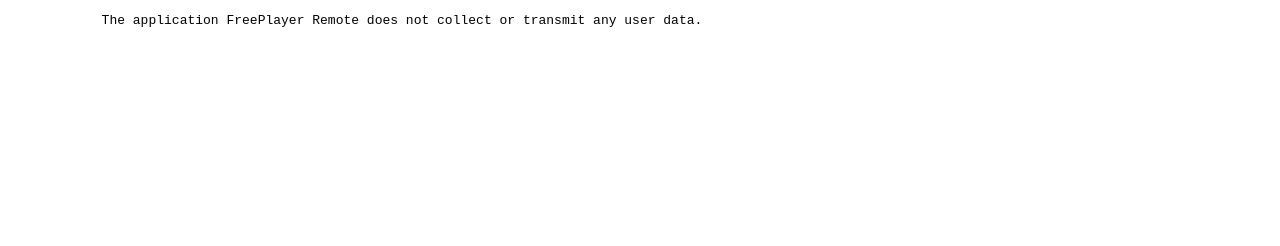
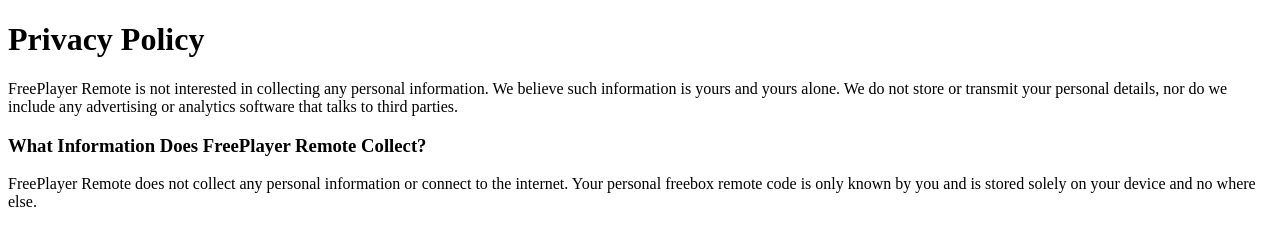
Before and after one commit to d370urn3ur/d370urn3ur.github.io, a plain HTML site: page privacy_policy.html in a window 1280 px wide. Drawn offline with Linux system fonts and the light colour scheme.

Commit message:
updated privacy text

```diff
--- a/privacy_policy.html
+++ b/privacy_policy.html
@@ -1,8 +1,12 @@
 <!DOCTYPE html>
 <html>
     <body>
-        <pre>
-            The application FreePlayer Remote does not collect or transmit any user data.
-        </pre>
+        <div class="container">
+            <h1>Privacy Policy</h1>
+
+            <p>FreePlayer Remote is not interested in collecting any personal information. We believe such information is yours and yours alone. We do not store or transmit your personal details, nor do we include any advertising or analytics software that talks to third parties.</p>
+
+            <h3>What Information Does FreePlayer Remote Collect?</h3>
+            <p>FreePlayer Remote does not collect any personal information or connect to the internet. Your personal freebox remote code is only known by you and is stored solely on your device and no where else.</p>
     </body>
 </html>
```
